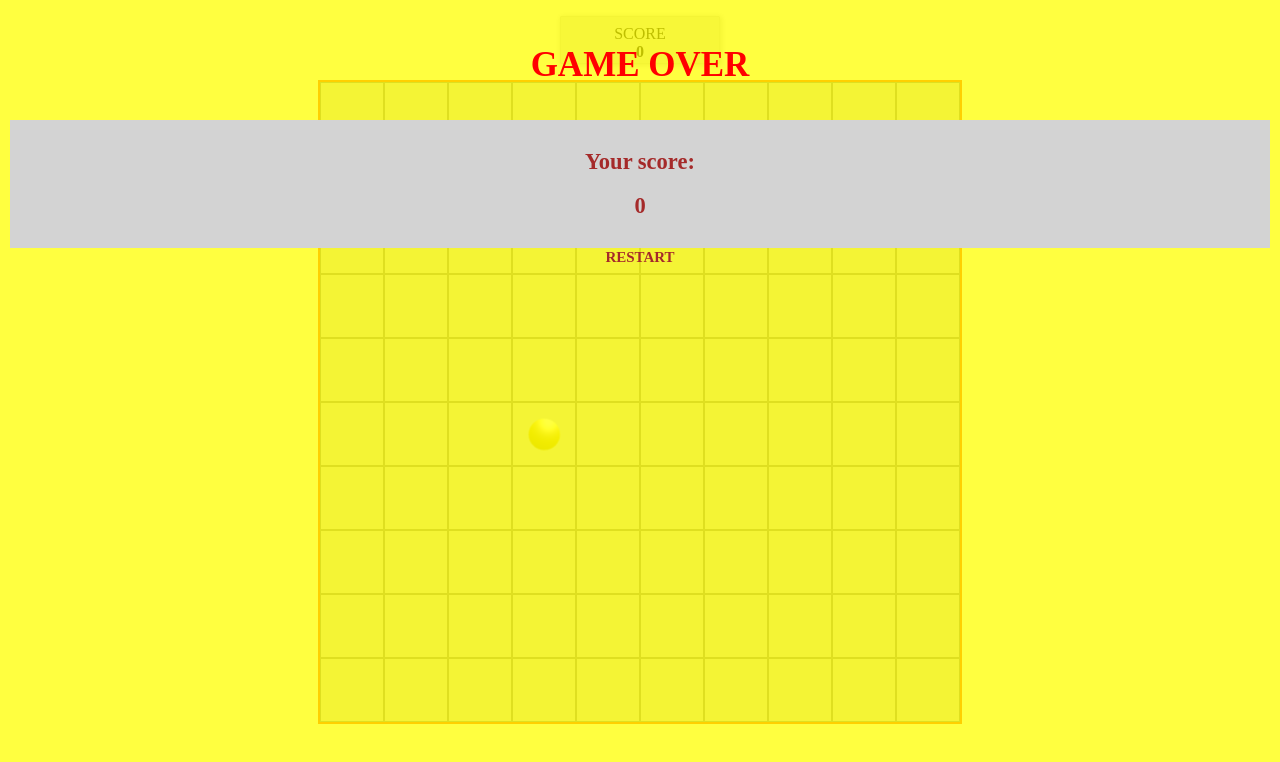
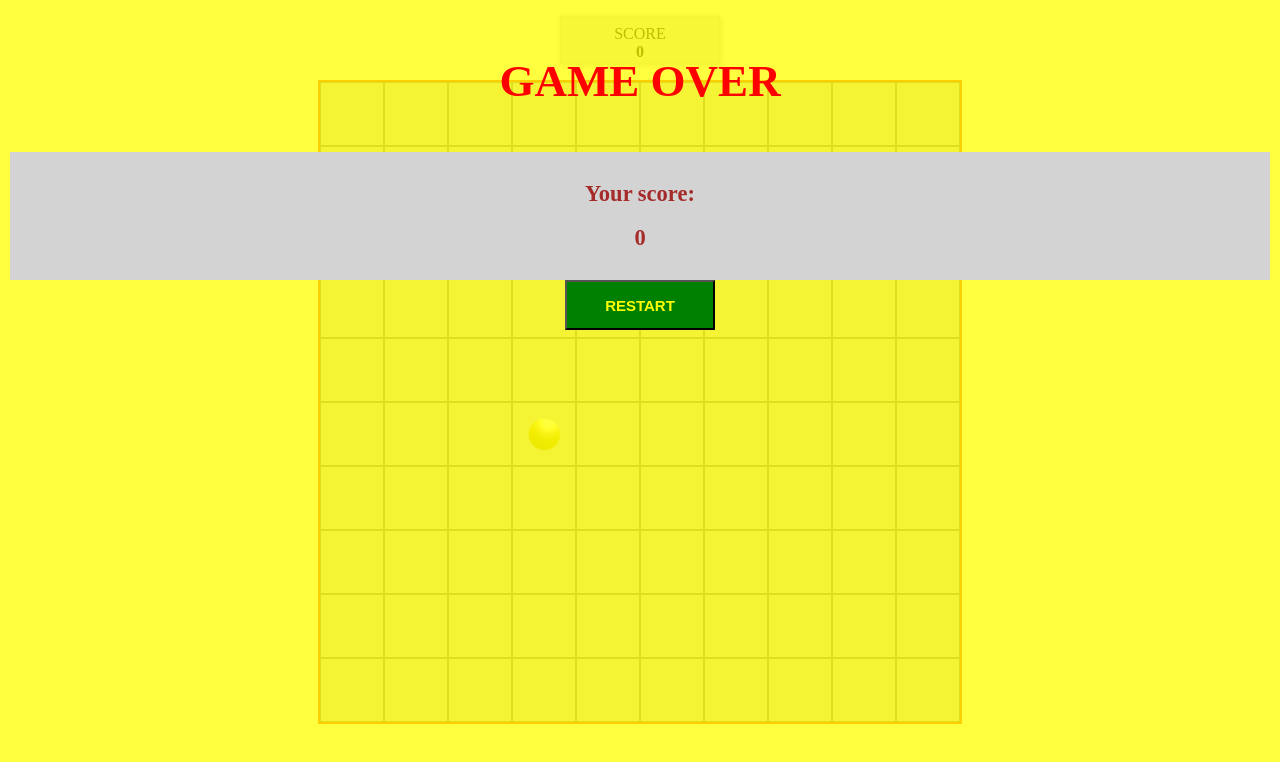
Before and after one commit to KarolinaKorzekwa/MyFirstGame, a website built with webpack: page index.html in a window 1280 px wide. Built offline with nearby package versions, Linux system fonts and the light colour scheme.

Commit message:
game over style

```diff
--- a/css/style.css
+++ b/css/style.css
@@ -40,8 +40,6 @@ section#score div {
 }
 
 
-
-
 .furry {
   background-image: url('../images/furry.png');
   background-repeat: no-repeat;
@@ -64,7 +62,7 @@ section#over {
   background-color: rgba(255, 255, 0, 0.75);
 }
 
-section#over div {
+section#over div{
   display: inline-block;
   width: 100%;
   text-align: center;
@@ -72,7 +70,19 @@ section#over div {
   font-weight: bolder;
   color: brown;
 }
-
+section#over button {
+  width: 150px;
+  height: 50px;
+  background-color: green;
+  text-align: center;
+  font-size: 15px;
+  font-weight: bolder;
+  color: yellow;
+}
+.test{
+  display: flex;
+  align-items: center;
+}
 .invisible {
   display: none;
 }
@@ -90,7 +100,7 @@ h1 {
   display: inline-block;
   width: 100%;
   text-align: center;
-  font-size: 35px;
+  font-size: 45px;
   color: red;
   font-weight: bold;
 
--- a/index.html
+++ b/index.html
@@ -125,8 +125,10 @@
         <h2>Your score:</h2>
         <h2 class="endScore"></h2>
       </div>
+<div class="test">
+  <button id="restart" onClick="window.location.reload()">RESTART</button>
+</div>
 
-      <div id="restart" onClick="window.location.reload()">RESTART</div>
     </section>
 
   <script src='js/out.js'></script>
--- a/js/app.js
+++ b/js/app.js
@@ -59,9 +59,11 @@ function Game() {
      } else if (this.furry.direction === "down") {
          this.furry.y = this.furry.y + 1;
      }
+
+     this.gameOver();
      this.showFurry();
-     this.gameOver();
      this.checkCoinCollision();
+
 
     };
  //zad 8
@@ -104,7 +106,6 @@ function Game() {
     clearInterval(this.idSetInterval);
     var over = document.getElementById('over');
     over.classList.remove('invisible');
-    over.classList.add ('gameOverClass');
     var score = document.querySelector('.endScore');
     var strong = document.querySelector('strong');
     score.textContent=strong.textContent;
```
Also changed, not shown: js/out.js (+1 -1 lines).
